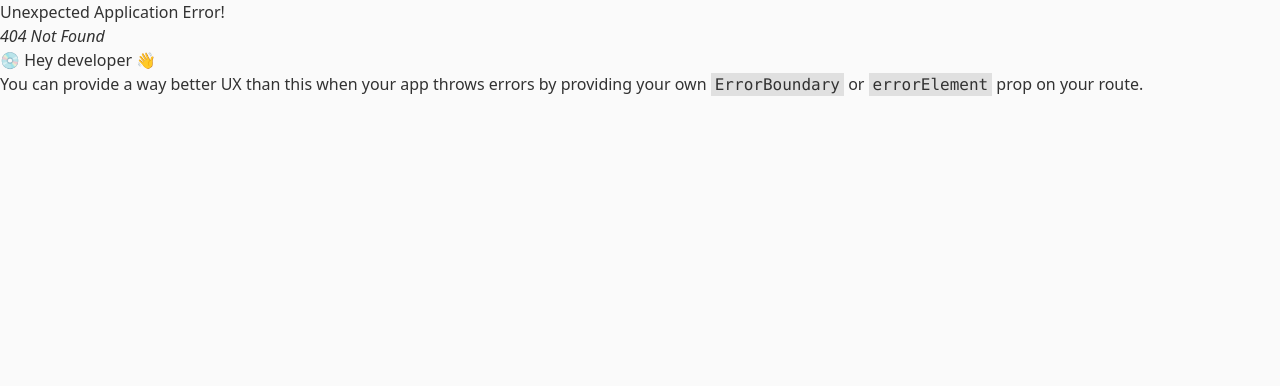
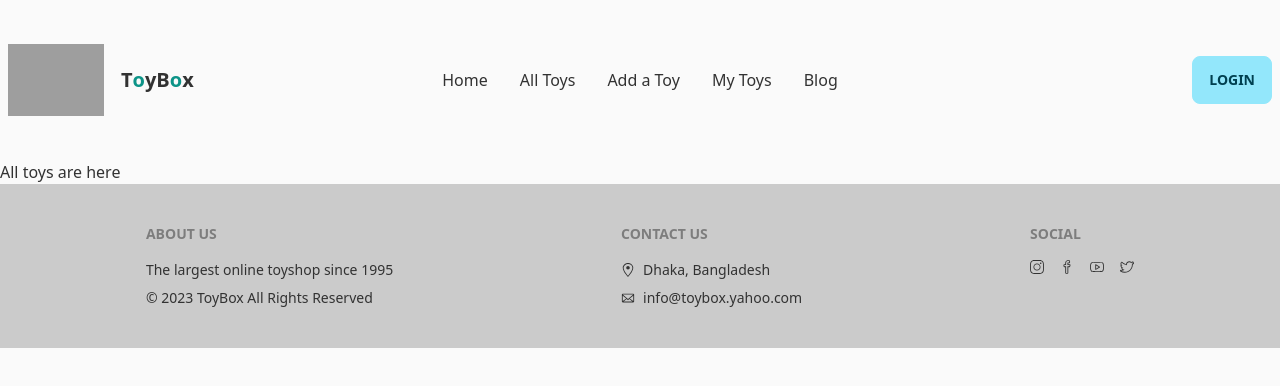
Before and after one commit to SumonaShimu/ToyBox-Client, a React (Vite) app: page /alltoys in a window 1280 px wide. Before the commit this address had no page. Shown: the top 386 px of the page. Built offline with nearby package versions, Linux system fonts and the light colour scheme; grey boxes are pictures that could not be loaded.

Commit message:
banner modified

```diff
--- /dev/null
+++ b/src/Pages/AllToys.jsx
@@ -0,0 +1,9 @@
+const AllToys = () => {
+    return (
+        <div>
+            All toys are here
+        </div>
+    );
+};
+
+export default AllToys;
--- a/src/Pages/Home/Banner.jsx
+++ b/src/Pages/Home/Banner.jsx
@@ -9,7 +9,7 @@ const Banner = () => {
                             <a href="#slide4" className="btn btn-circle">❮</a>
                             <a href="#slide2" className="btn btn-circle">❯</a>
                         </div>
-                        <div className="max-w-lg text-justify">
+                        <div className="max-w-xl p-7 bg-[#0000005d] rounded-xl text-justify text-[white]">
                             <h1 className="mb-5 text-5xl font-bold">Hello there</h1>
                             <p className="mb-5">Welcome to the ToyBox, where curious minds come to explore and discover the wonders of science through play! In this section, children can embark on exciting scientific adventures, conduct fun experiments, and learn about various scientific principles in an interactive and engaging way.</p>
                             <button className="btn btn-primary">Get Started</button>
@@ -25,7 +25,7 @@ const Banner = () => {
                             <a href="#slide1" className="btn btn-circle">❮</a>
                             <a href="#slide3" className="btn btn-circle">❯</a>
                         </div>
-                        <div className="max-w-lg text-justify">
+                        <div className="max-w-xl p-7 bg-[#0000005d] rounded-xl text-justify text-[white]">
                             <h1 className="mb-5 text-5xl font-bold">Hello there</h1>
                             <p className="mb-5">Welcome to the ToyBox, where curious minds come to explore and discover the wonders of science through play! In this section, children can embark on exciting scientific adventures, conduct fun experiments, and learn about various scientific principles in an interactive and engaging way.</p>
                             <button className="btn btn-primary">Get Started</button>
@@ -41,7 +41,7 @@ const Banner = () => {
                             <a href="#slide2" className="btn btn-circle">❮</a>
                             <a href="#slide4" className="btn btn-circle">❯</a>
                         </div>
-                        <div className="max-w-lg text-justify">
+                        <div className="max-w-xl p-7 bg-[#0000005d] rounded-xl text-justify text-[white]">
                             <h1 className="mb-5 text-5xl font-bold">Hello there</h1>
                             <p className="mb-5">Welcome to the ToyBox, where curious minds come to explore and discover the wonders of science through play! In this section, children can embark on exciting scientific adventures, conduct fun experiments, and learn about various scientific principles in an interactive and engaging way.</p>
                             <button className="btn btn-primary">Get Started</button>
@@ -57,7 +57,7 @@ const Banner = () => {
                             <a href="#slide3" className="btn btn-circle">❮</a>
                             <a href="#slide1" className="btn btn-circle">❯</a>
                         </div>
-                        <div className="max-w-lg text-justify">
+                        <div className="max-w-xl p-7 bg-[#0000005d] rounded-xl text-justify text-[white]">
                             <h1 className="mb-5 text-5xl font-bold">Hello there</h1>
                             <p className="mb-5">Welcome to the ToyBox, where curious minds come to explore and discover the wonders of science through play! In this section, children can embark on exciting scientific adventures, conduct fun experiments, and learn about various scientific principles in an interactive and engaging way.</p>
                             <button className="btn btn-primary">Get Started</button>
--- a/src/Pages/NavBar.jsx
+++ b/src/Pages/NavBar.jsx
@@ -4,9 +4,9 @@ const NavBar = () => {
     const navitems = (
         <>
           <li><Link to="/">Home</Link></li>
-          <li><Link to="/all-toys">All Toys</Link></li>
-          <li><Link to="/add-a-toy">Add a Toy</Link></li>
-          <li><Link to="/my-toys">My Toys</Link></li>
+          <li><Link to="/alltoys">All Toys</Link></li>
+          <li><Link to="/addtoy">Add a Toy</Link></li>
+          <li><Link to="/mytoys">My Toys</Link></li>
           <li><Link to="/blog">Blog</Link></li>
         </>
       );
@@ -34,7 +34,7 @@ const NavBar = () => {
             </ul>
           </div>
           <div className="navbar-end">
-            <a className="btn btn-primary">Login</a>
+            <Link to='/login' className="btn btn-primary">Login</Link>
           </div>
         </div>
       )
--- /dev/null
+++ b/src/Pages/private/AddToy.jsx
@@ -0,0 +1,9 @@
+const AddToy = () => {
+    return (
+        <div>
+            add toy
+        </div>
+    );
+};
+
+export default AddToy;
--- /dev/null
+++ b/src/Pages/private/Details.jsx
@@ -0,0 +1,9 @@
+const Details = () => {
+    return (
+        <div>
+            details
+        </div>
+    );
+};
+
+export default Details;
```
Also changed, not shown: src/main.jsx (+10 -2 lines).
